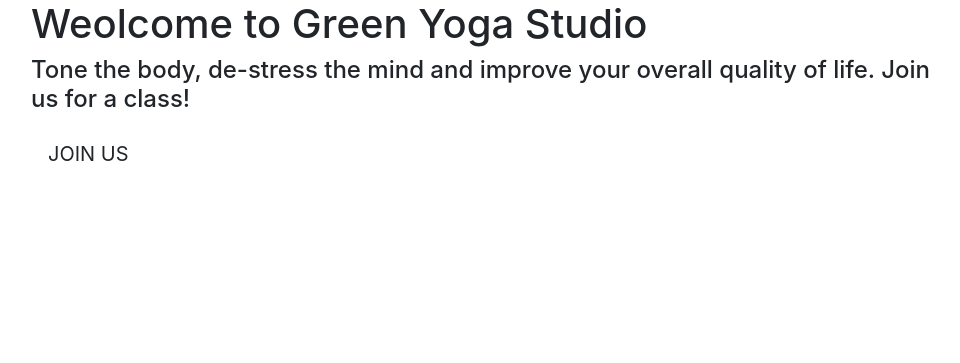
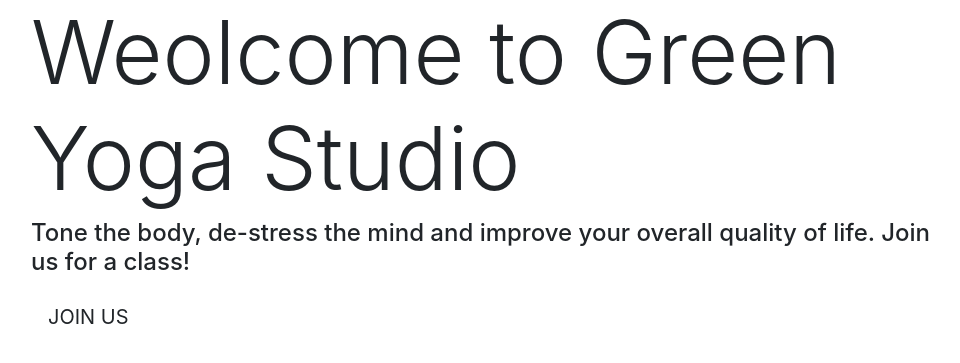
Before and after one commit to LAMcGuinness/ci-milestone-four, a Django app: page / in a window 1280 px wide. Shown: the top 363 px of the page, without its empty margins (54-1014 px from the left). Run offline with Django 3.2, Linux system fonts and the light colour scheme; some libraries are stand-ins or nearby versions.

Commit message:
added homepage contentl

```diff
--- a/home/templates/home/index.html
+++ b/home/templates/home/index.html
@@ -13,7 +13,7 @@
     <div class="container h-100">
         <div class="row h-100">
             <div class="col-10">
-                <h1>Weolcome to Green Yoga Studio</h1>
+                <h1 class="display-2">Weolcome to Green Yoga Studio</h1>
                 <h4>
                     Tone the body, de-stress the mind and improve your overall quality of life. Join us for a class!
                 </h4>
```
